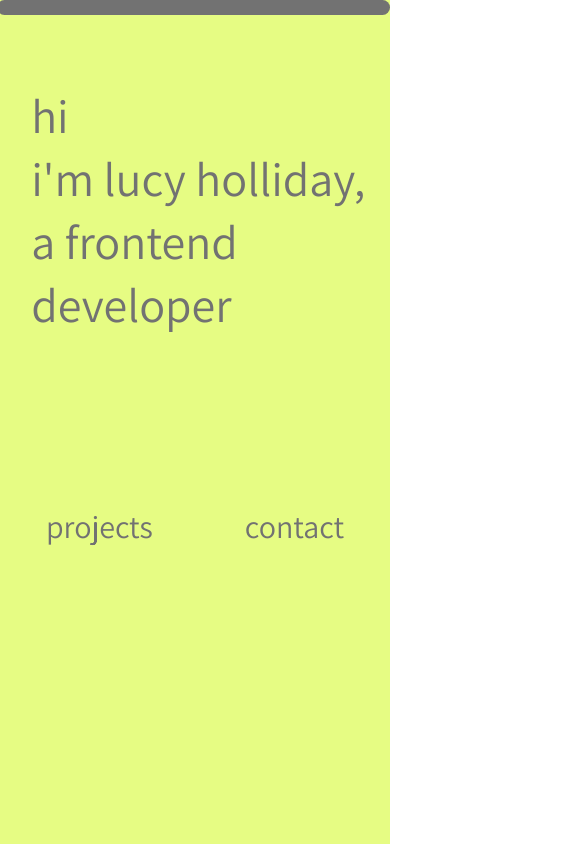
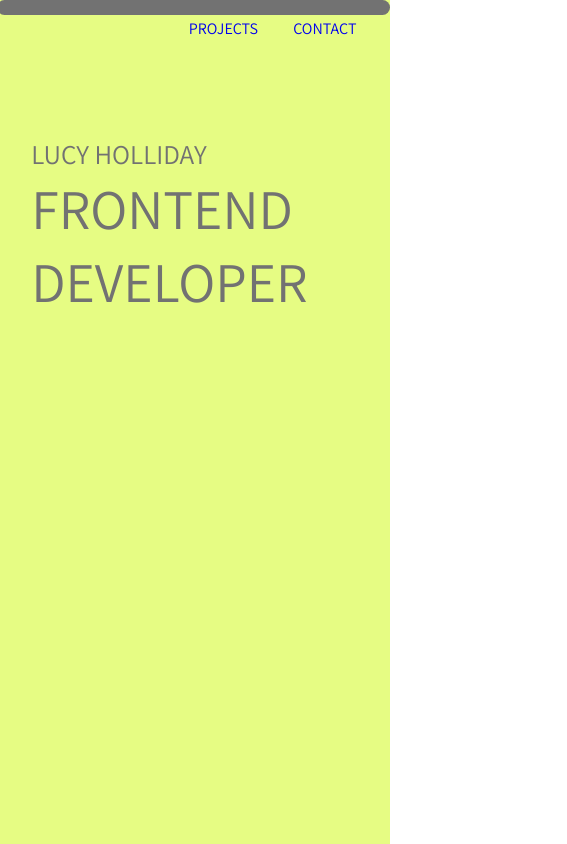
Before and after one commit to lllhollliday/portfolio, a React (Create React App) app: page / in a window 390 px wide. Shown: the top 844 px of the page, 567 px wide, since content can reach past the window. Built offline with nearby package versions, Linux system fonts and the light colour scheme.

Commit message:
fixing responsiveness

```diff
--- a/src/App.css
+++ b/src/App.css
@@ -4,6 +4,7 @@
   font-family: "Assistant", sans-serif;
 
   margin: 0 auto;
+  padding: 0;
   box-sizing: border-box;
 
   /* colors */
@@ -19,16 +20,17 @@
   --input: rgba(144, 135, 135, 0.419);
   --input-focus: rgba(134, 127, 127, 0.389);
   --input-pink: rgba(255, 72, 72, 0.249);
+
+  -webkit-box-sizing: border-box;
+  -moz-box-sizing: border-box;
+  box-sizing: border-box;
 }
 
 ::-webkit-scrollbar {
   display: none;
 }
 
-/* .App {
-  display: flex;
-  flex-direction: column;
-} */
+/* Intro Page */
 
 .green {
   height: 100vh;
@@ -36,35 +38,36 @@
   color: var(--font);
 }
 
-.text {
-  padding-top: 10vh;
+/* Nav Bar */
+
+.links {
+
+
+  list-style-type: none;
+
+  width: 100%;
 }
 
-.green p {
-  padding-left: 8%;
+.links ul {
 
-  font-weight: 400;
-  font-size: 5vw;
+  list-style: none;
+  padding-right: 1rem;
+  margin: 0;
+  text-align: right;
 }
 
-.links {
-  margin-top: 20vh;
-
-  display: flex;
+.links li {
+  display: inline-block;
 }
 
 .links a {
-  font-size: 46px;
+  font-size: 1rem;
   text-decoration: none;
-
-  display: inline-flex;
-
-  position: relative;
+  padding: 1.1rem;
+  display: block;
 }
 
-.links a:link {
-  color: inherit;
-}
+/* Underline animation on Nav elements */
 
 .links a::after {
   content: "";
@@ -84,36 +87,31 @@
   transform-origin: bottom left;
 }
 
-@media (max-width: 768px) {
-  .green p {
-    font-size: 5rem;
-  }
+/* Page 1 title text */
+
+.text {
+  position: relative;
+  top: 5em;
+}
+.text :nth-child(1) {
+  font-size: 1.7rem;
+  /*   max-width: 40px;
+ */
 }
 
-@media (max-width: 428px) {
-  .green p {
-    font-size: 3rem;
-  }
-  .links a {
-    font-size: 2rem;
-    /*    margin-top: -5rem; */
-  }
-}
-@media (max-width: 375px) {
-  .green p {
-    font-size: 2.2rem;
-    margin-right: 4rem;
-  }
-
-  .links a {
-    font-size: 1.5rem;
-
-    /*    margin-top: -5rem; */
-  }
+.text :nth-child(2) {
+  font-size: 3.5rem;
+  /*   max-width: 40px;
+ */
 }
 
+.green p {
+  padding-left: 8%;
+}
+
+/* Projects page */
 .blue {
-  height: 100vh;
+  min-height: 100vh;
   padding-top: 1%;
   background-color: var(--blue);
   text-align: center;
@@ -199,7 +197,7 @@ a:active .text {
 .project:hover img {
   opacity: 0.1;
 }
-
+/*
 @media (max-width: 768px) {
   .blue {
     height: 160vh;
@@ -210,13 +208,13 @@ a:active .text {
 
     flex-direction: column;
     align-items: center;
-    /*   margin-top: 4rem; */
+
   }
 
   .blue h1 {
     padding: 15%;
   }
-}
+} */
 
 img {
   max-width: 100%;
@@ -227,7 +225,7 @@ img {
 }
 
 .pink {
-  height: 100vh;
+  min-height: 100vh;
   background-color: var(--pink);
 
   display: flex;
--- a/src/App.js
+++ b/src/App.js
@@ -1,3 +1,4 @@
+import { useRef, useEffect } from "react"
 import "./App.css"
 import pantry from "../src/assets/pantry.png"
 import todo from "../src/assets/todo.png"
@@ -6,26 +7,36 @@ import ScrollBar from "./components/ScrollBar/ScrollBar.js"
 import EmailForm from "./components/EmailForm.js"
 
 function App() {
+  const myRef = useRef()
+  useEffect(() => {
+    console.log("myRef", myRef.current)
+  }, [])
+
   return (
     <div className="App">
       {" "}
       <ScrollBar />
       <div className="green">
+        <nav className="links">
+          <ul>
+            <li>
+              <a href="#projects">PROJECTS</a>
+            </li>
+            <li>
+              <a href="#contacts">CONTACT</a>
+            </li>
+          </ul>
+        </nav>
+
         <div className="text">
-          <p>hi</p>
-          <p>i'm lucy holliday,</p>
-          <p>a frontend developer</p>
-        </div>
-
-        <div className="links">
-          <a href="#projects">projects</a>
-          <a href="#contacts">contact</a>
+          <p>LUCY HOLLIDAY</p>
+          <p>FRONTEND DEVELOPER</p>
         </div>
       </div>
       <div id="projects" className="blue">
-        <h1>projects</h1>
-
-    {    <div className="project-flex-box">
+        <h1>PROJECTS</h1>
+        {
+          <div className="project-flex-box">
             <a href="https://pantry-6ajz.onrender.com/">
               <div className="project">
                 <img src={pantry} alt="Pantry Website Homepage" />
@@ -33,8 +44,9 @@ function App() {
                 <div className="text">
                   <h3>Pantry</h3>
                   <p>
-                  A full stack website, built using Edamam API, React.js, Styled
-                  Components, Node.js, Express, MongoDB. Designed in Figma.
+                    A full stack website, built using Edamam API, React.js,
+                    Styled Components, Node.js, Express, MongoDB. Designed in
+                    Figma.
                   </p>
                 </div>
               </div>{" "}
@@ -53,10 +65,13 @@ function App() {
               <img src={wip} alt="Work in Progress" />
               <div className="text">
                 <h3>Work in Progress</h3>
-              <p>Freelance project. Building a site for a wellness company.</p>
+                <p>
+                  Freelance project. Building a site for a wellness company.
+                </p>
               </div>
             </div>
-        </div>}
+          </div>
+        }
       </div>
       <div id="contacts" className="pink">
         <EmailForm />
--- a/src/components/EmailForm.js
+++ b/src/components/EmailForm.js
@@ -41,7 +41,7 @@ const EmailForm = () => {
   return (
     <section>
       <div className="container">
-        <h2>contact</h2>
+        <h2>CONTACT</h2>
         <form ref={form} onSubmit={sendEmail} action="">
           <input type="text" placeholder="name" name="user_name" required />
 
```
Lines whose indentation alone changed are shown as unchanged.
